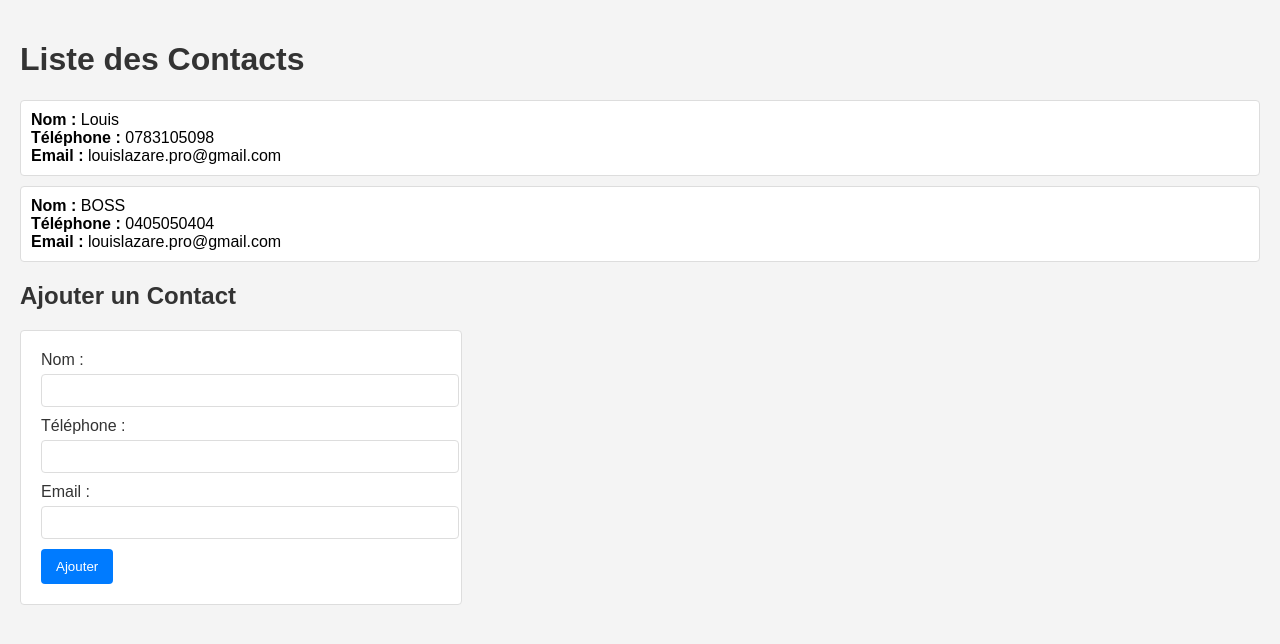
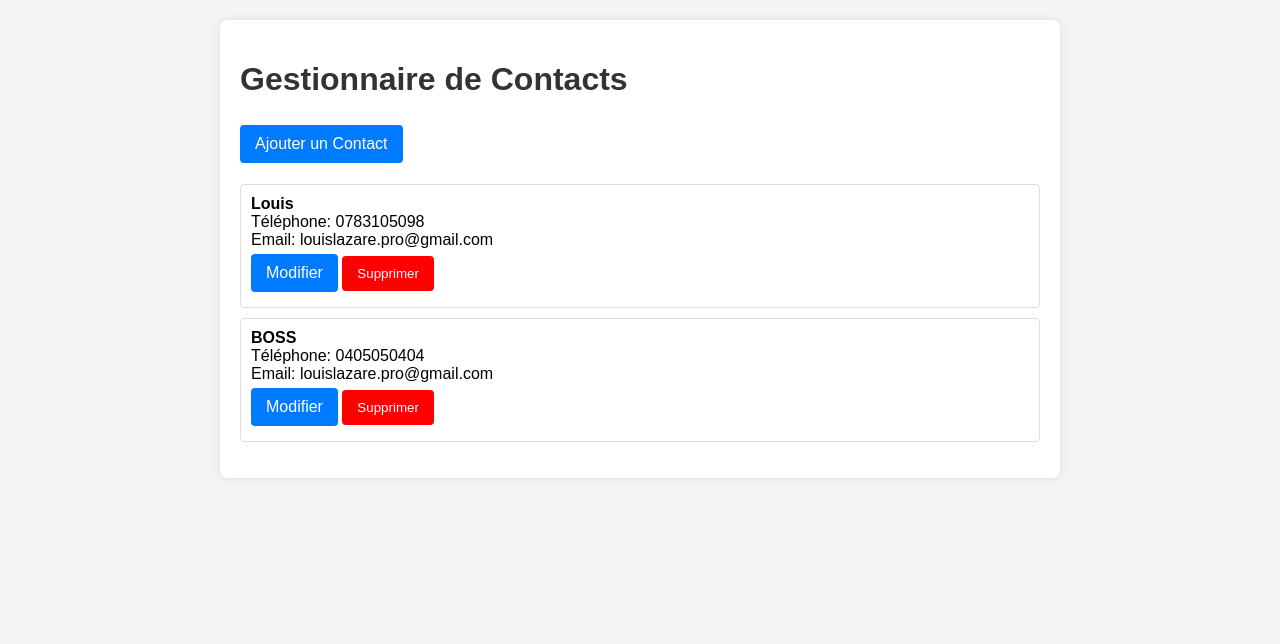
Before and after one commit to SoulLikePlayer/gestionnaire-contact, a Flask app: page / in a window 1280 px wide. Shown: the top 644 px of the page. Run offline with Flask 3, Linux system fonts and the light colour scheme; data comes from the database, SQL or seed files in the repository.

Commit message:
Add contact management features and CSS styling

```diff
--- a/app.py
+++ b/app.py
@@ -3,26 +3,59 @@ import sqlite3
 
 app = Flask(__name__)
 
-DATABASE = 'database/contact.db'  # Chemin vers votre base de données SQLite
+DATABASE = 'database/contact.db'
+
+def get_db_connection():
+    conn = sqlite3.connect(DATABASE)
+    conn.row_factory = sqlite3.Row
+    return conn
 
 @app.route('/')
 def index():
-    conn = sqlite3.connect(DATABASE)
-    cursor = conn.cursor()
-    cursor.execute('SELECT * FROM contacts')
-    contacts = cursor.fetchall()
+    conn = get_db_connection()
+    contacts = conn.execute('SELECT * FROM contacts').fetchall()
     conn.close()
     return render_template('index.html', contacts=contacts)
 
-@app.route('/add', methods=['POST'])
+@app.route('/add', methods=('GET', 'POST'))
 def add_contact():
-    name = request.form['name']
-    phone = request.form['phone']
-    email = request.form['email']
+    if request.method == 'POST':
+        name = request.form['name']
+        phone = request.form['phone']
+        email = request.form['email']
 
-    conn = sqlite3.connect(DATABASE)
-    cursor = conn.cursor()
-    cursor.execute('INSERT INTO contacts (name, phone, email) VALUES (?, ?, ?)', (name, phone, email))
+        conn = get_db_connection()
+        conn.execute('INSERT INTO contacts (name, phone, email) VALUES (?, ?, ?)', (name, phone, email))
+        conn.commit()
+        conn.close()
+
+        return redirect(url_for('index'))
+
+    return render_template('add_contact.html')
+
+@app.route('/edit/<int:id>', methods=('GET', 'POST'))
+def edit_contact(id):
+    conn = get_db_connection()
+    contact = conn.execute('SELECT * FROM contacts WHERE id = ?', (id,)).fetchone()
+
+    if request.method == 'POST':
+        name = request.form['name']
+        phone = request.form['phone']
+        email = request.form['email']
+
+        conn.execute('UPDATE contacts SET name = ?, phone = ?, email = ? WHERE id = ?', (name, phone, email, id))
+        conn.commit()
+        conn.close()
+
+        return redirect(url_for('index'))
+
+    conn.close()
+    return render_template('edit_contact.html', contact=contact)
+
+@app.route('/delete/<int:id>', methods=('POST',))
+def delete_contact(id):
+    conn = get_db_connection()
+    conn.execute('DELETE FROM contacts WHERE id = ?', (id,))
     conn.commit()
     conn.close()
 
--- a/static/style.css
+++ b/static/style.css
@@ -5,29 +5,54 @@ body {
     padding: 20px;
 }
 
-h1, h2 {
+.container {
+    max-width: 800px;
+    margin: 0 auto;
+    background: #fff;
+    padding: 20px;
+    border-radius: 8px;
+    box-shadow: 0 0 10px rgba(0, 0, 0, 0.1);
+}
+
+h1 {
     color: #333;
 }
 
-ul {
+.btn {
+    display: inline-block;
+    padding: 10px 15px;
+    background: #007BFF;
+    border: none;
+    color: white;
+    border-radius: 4px;
+    cursor: pointer;
+    text-decoration: none;
+    margin: 5px 0;
+}
+
+.btn-danger {
+    background: #FF0000;
+}
+
+.btn:hover {
+    background: #0056b3;
+}
+
+.btn-danger:hover {
+    background: #cc0000;
+}
+
+.contacts-list {
     list-style-type: none;
     padding: 0;
 }
 
-li {
+.contacts-list li {
     background: #fff;
     margin: 10px 0;
     padding: 10px;
     border: 1px solid #ddd;
     border-radius: 4px;
-}
-
-form {
-    background: #fff;
-    padding: 20px;
-    border: 1px solid #ddd;
-    border-radius: 4px;
-    max-width: 400px;
 }
 
 label {
@@ -44,16 +69,3 @@ input[type="email"] {
     border: 1px solid #ddd;
     border-radius: 4px;
 }
-
-button {
-    padding: 10px 15px;
-    background: #007BFF;
-    border: none;
-    color: white;
-    border-radius: 4px;
-    cursor: pointer;
-}
-
-button:hover {
-    background: #0056b3;
-}
--- a/templates/index.html
+++ b/templates/index.html
@@ -1,32 +1,18 @@
-<!DOCTYPE html>
-<html lang="en">
-<head>
-    <meta charset="UTF-8">
-    <meta name="viewport" content="width=device-width, initial-scale=1.0">
-    <title>Gestionnaire de Contacts</title>
-    <link rel="stylesheet" href="{{ url_for('static', filename='style.css') }}">
-</head>
-<body>
-    <h1>Liste des Contacts</h1>
-    <ul>
-        {% for contact in contacts %}
-        <li>
-            <strong>Nom :</strong> {{ contact[1] }}<br>
-            <strong>Téléphone :</strong> {{ contact[2] }}<br>
-            <strong>Email :</strong> {{ contact[3] }}<br>
-        </li>
-        {% endfor %}
-    </ul>
+{% extends "layout.html" %}
 
-    <h2>Ajouter un Contact</h2>
-    <form action="/add" method="post">
-        <label for="name">Nom :</label>
-        <input type="text" id="name" name="name" required><br>
-        <label for="phone">Téléphone :</label>
-        <input type="text" id="phone" name="phone"><br>
-        <label for="email">Email :</label>
-        <input type="email" id="email" name="email"><br>
-        <button type="submit">Ajouter</button>
-    </form>
-</body>
-</html>
+{% block content %}
+<a href="{{ url_for('add_contact') }}" class="btn">Ajouter un Contact</a>
+<ul class="contacts-list">
+    {% for contact in contacts %}
+    <li>
+        <strong>{{ contact.name }}</strong><br>
+        Téléphone: {{ contact.phone }}<br>
+        Email: {{ contact.email }}<br>
+        <a href="{{ url_for('edit_contact', id=contact.id) }}" class="btn">Modifier</a>
+        <form action="{{ url_for('delete_contact', id=contact.id) }}" method="post" style="display:inline;">
+            <button type="submit" class="btn btn-danger">Supprimer</button>
+        </form>
+    </li>
+    {% endfor %}
+</ul>
+{% endblock %}
--- /dev/null
+++ b/templates/layout.html
@@ -0,0 +1,15 @@
+<!DOCTYPE html>
+<html lang="en">
+<head>
+    <meta charset="UTF-8">
+    <meta name="viewport" content="width=device-width, initial-scale=1.0">
+    <title>Gestionnaire de Contacts</title>
+    <link rel="stylesheet" href="{{ url_for('static', filename='style.css') }}">
+</head>
+<body>
+    <div class="container">
+        <h1>Gestionnaire de Contacts</h1>
+        {% block content %}{% endblock %}
+    </div>
+</body>
+</html>
```
Also changed, not shown: templates/edit_contact.html (added, +14 -0 lines), templates/add_contact.html (added), 1 other file.
